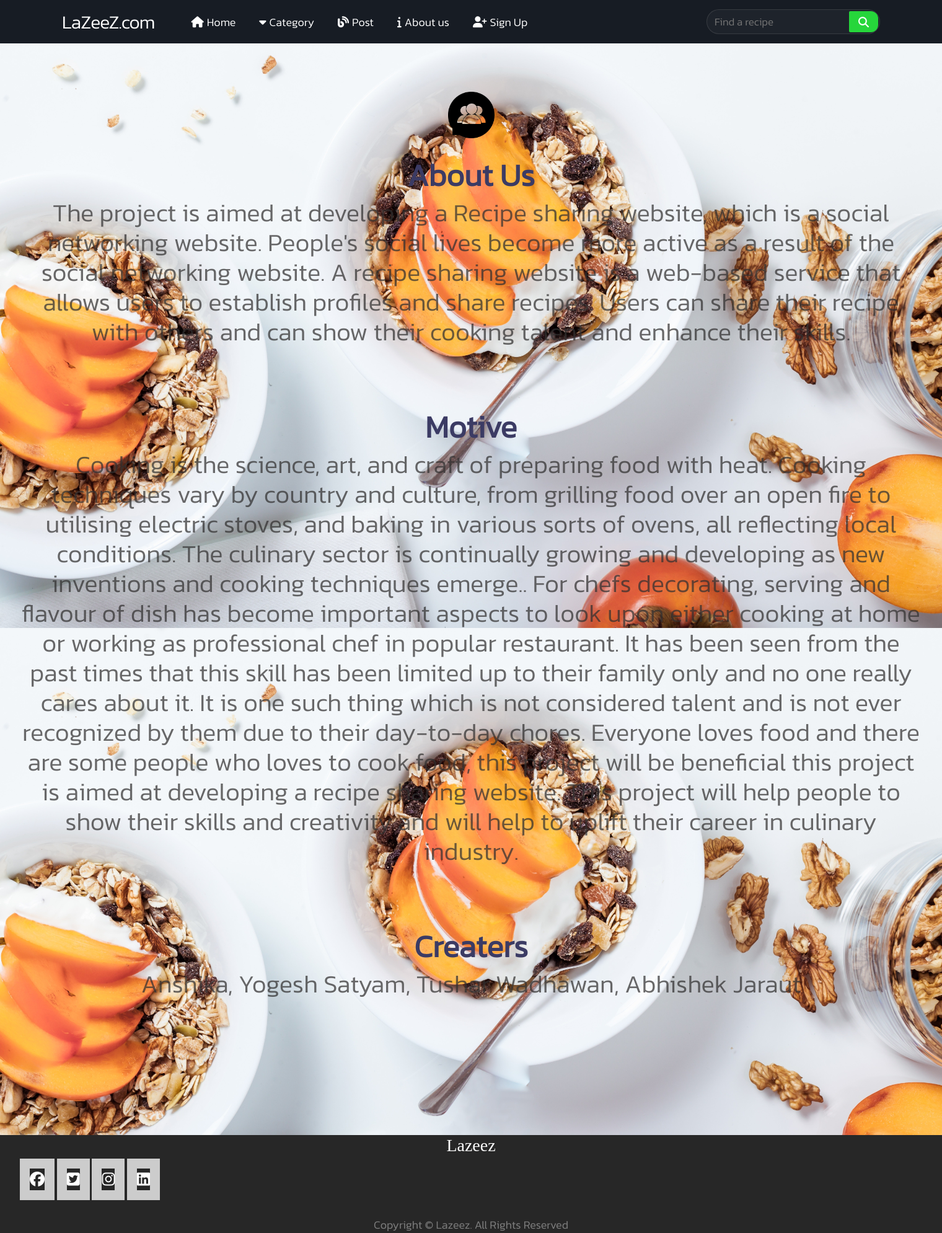
After one commit to Yogesh-satyam/Recipe-Sharing-Website, a Django app: page /aboutus/ in a window 1520 px wide. The commit adds this page. Shown: the whole page at 62% size. Run offline with Django 4.2, Linux system fonts and the light colour scheme; some libraries are stand-ins or nearby versions.

Commit message:
about us added

```diff
--- a/dproject/settings.py
+++ b/dproject/settings.py
@@ -42,7 +42,6 @@ INSTALLED_APPS = [
     'phome',
     'user',
     'userprofile',
-    'crispy_forms'
 ]
 
 MIDDLEWARE = [
--- a/phome/urls.py
+++ b/phome/urls.py
@@ -1,7 +1,7 @@
-from django.contrib import admin
 from django.urls import path
 from phome import views
 
 urlpatterns = [
-    path('',views.index,name='index')
+    path('',views.index,name='index'),
+    path("aboutus/", views.aboutus ,name="aboutus"),
 ]
--- a/phome/views.py
+++ b/phome/views.py
@@ -1,8 +1,11 @@
 from xml.dom import INVALID_MODIFICATION_ERR
-from django.shortcuts import render, HttpResponse
+from django.shortcuts import render
 from .models import Cuisines_category
 def index(request):
 
     Cuisines_categories=Cuisines_category.objects.all()
 
     return render(request,'main/index.html',{'cuisines_categories':Cuisines_categories})
+
+def aboutus(request):
+    return render(request,'aboutus/aboutus.html')
--- a/static/main/css/Style.css
+++ b/static/main/css/Style.css
@@ -62,9 +62,8 @@ nav .nav-items {
 }
 .nav-items li a:hover,
 .categories ul li:hover {
-  color: #26d63b;
+  color: #65eb7dfb;
 }
-#home-active,
 .nav-items li:hover,
 .categories ul li:hover {
   background: rgb(84 136 200 / 92%);
@@ -161,7 +160,7 @@ nav .menu-icon span {
   height: 100vh;
 }
 
-.Fname {
+.main-banner {
   position: absolute;
   width: 900px;
   height: 340px;
@@ -174,7 +173,7 @@ nav .menu-icon span {
   pointer-events: none;
 }
 
-.Fname h1 {
+.banner h1 {
   text-align: center;
   color: #952b1a;
   font-size: 100px;
@@ -184,7 +183,7 @@ nav .menu-icon span {
   margin-top: 74px;
 }
 
-.Fname h2 {
+.banner h2 {
   text-align: center;
   color: #7922b2;
   font-size: 20px;
@@ -276,7 +275,7 @@ nav .menu-icon span {
   text-transform: capitalize;
   border: none;
   outline: none;
-  background: #fff;
+  background: rgb(255, 255, 255);
   border-radius: 5px;
   transition: 0.5s;
   cursor: pointer;
@@ -288,7 +287,7 @@ nav .menu-icon span {
 }
 
 .card-btn:hover {
-  background: #ff7d7d;
+  background: #7b346c;
   color: #fff;
 }
 
@@ -331,7 +330,7 @@ nav .menu-icon span {
   display: flex;
   justify-content: center;
   align-items: center;
-  background: linear-gradient(90deg, rgba(255, 255, 255, 0) 0%, #ffffff03 100%);
+  background: linear-gradient(90deg, rgba(255, 255, 255, 0) 0%, #c957cd03 100%);
   cursor: pointer;
   z-index: 8;
 }
@@ -353,7 +352,7 @@ nav .menu-icon span {
 .pre-btn:hover img,
 .nxt-btn:hover img {
   opacity: 1;
-  background-color: rgba(201, 202, 185, 0.595);
+  background-color: rgba(251, 251, 251, 0.595);
 }
 
 .collection-container {
--- /dev/null
+++ b/static/main/css/aboutus.css
@@ -0,0 +1,107 @@
+.aboutus-body{
+  background-image: url('../img/background5.jpg');
+  background-repeat: no-repeat;
+  background-size: cover;
+  background-position: center;
+  background-attachment: fixed;
+}
+.about-us
+{
+    width: 1500px;
+    padding: 20px;
+    margin: 8rem auto 0;
+    margin-bottom: 100px;
+    text-align: center;
+
+}
+
+.about-us h1
+{
+ padding: 0 0 1px;
+ margin-top: 5px;
+ margin-bottom: 1px;
+ font-size: 50px;
+ font-weight: 1000;
+ color: #3B3B64;
+}
+
+.about-us h2
+{
+  padding: 0 0 50px;
+  margin-top: 5px;
+  margin-bottom: 50px;
+  text-align: center;
+  font-size: 40px;
+  font-weight: 500;
+  color: rgba(50, 48, 48, 0.727);
+}
+
+.inner-footer h3
+{
+ padding: 0 0 5px;
+ margin-top: 70px;
+ margin-bottom: 15px;
+ font-family: lucida;
+ font-size: 28px;
+ text-align: center;
+ color: white;
+}
+
+.info1
+{
+  margin-bottom: 25px;
+  width: 75px;
+}
+
+.inner-footer
+{
+  margin: 0;
+  margin-top: 100px;
+  padding: 0;
+  background-color: #272727;
+}
+
+.social-links
+{
+  display: flex;
+}
+
+.social-links ul
+{
+  text-align: center;
+  padding-bottom: 25px;
+  color: white;
+}
+
+.social-links a
+{
+  font-size: 24px;
+  color: inherit;
+  border: 1pc solid #ccc;
+  width: 40px;
+  height: 40px;
+  text-align: center;
+
+}
+
+.social-items
+{
+  list-style: none;
+}
+
+.social-items a
+{
+  padding: 10px 20px;
+  font-size: 35px;
+  color: white;
+}
+
+.outer-footer
+{
+  padding: 0;
+  text-align: center;
+  color: grey;
+  background-color: #2727278a;
+  font-size: 18px;
+  margin: 0;
+}
--- /dev/null
+++ b/templates/aboutus/aboutus.html
@@ -0,0 +1,108 @@
+{% load static %}
+<!DOCTYPE html>
+<html>
+    <head>
+        <title>Log In</title>
+        <meta charset="UTF-8" />
+        <meta http-equiv="X-UA-Compatible" content="IE=edge" />
+        <meta name="viewport" content="width=device-width, initial-scale=1" />
+        <link type="text/css" href="{% static 'main/css/Style.css' %}" rel="stylesheet" >
+        <link type="text/css" href="{% static 'main/css/Responsive.css' %}" rel="stylesheet" >
+        <link type="text/css" href="{% static 'main/css/aboutus.css' %}" rel="stylesheet">
+        <link rel="preconnect" href="https://fonts.gstatic.com" crossorigin="anonymous" >
+        <link rel="stylesheet" href="https://fonts.googleapis.com/css2?family=Kanit:wght@300&display=swap" >
+        <link href="https://cdn.jsdelivr.net/npm/bootstrap@5.1.3/dist/css/bootstrap.min.css" rel="stylesheet" integrity="sha384-1BmE4kWBq78iYhFldvKuhfTAU6auU8tT94WrHftjDbrCEXSU1oBoqyl2QvZ6jIW3" crossorigin="anonymous">
+        <script src="https://kit.fontawesome.com/6f4051ccb8.js" crossorigin="anonymous"></script>
+        <script src="{% static 'main/js/script.js' %}"  defer></script>
+    </head>
+    <body class="aboutus-body">
+        <header>
+        <nav>
+                <div class="menu-icon">
+                <span class="fas fa-bars"></span>
+                </div>
+                <div class="logo">LaZeeZ.com</div>
+                <div class="nav-items">
+                <li><a href="{% url 'index' %}"><i class="fa fa-home"></i>Home</a></li>
+                <li id="dropdown-menu"><a href="#"><i class="fa fa-caret-down"></i>Category</a>
+                <div class="categories">
+                <ul>
+                    <li><a href="#">Easy Dinner</a></li>
+                    <li><a href="#">Work Lunch</a></li>
+                    <li><a href="#">Air Fyer</a></li>
+                    <li><a href="#">North India</a></li>
+                    <li><a href="#">5 Ingredient Meals</a></li>
+                    <li><a href="#">One Pot Recipe</a></li>
+                    <li><a href="#">Family Dinner</a></li>
+                    <li><a href="#">Date Night</a></li>
+                    <li><a href="#">Slow Cooker Recipes</a></li>
+                    <li><a href="#">Plant Based Meals</a></li>
+                    <li><a href="#">Breakfast</a></li>
+                    <li><a href="#">Lunch</a></li>
+                    <li><a href="#">Dinner</a></li>
+                    <li><a href="#">Desserts</a></li>
+                    <li><a href="#">Snacks</a></li>
+                </ul>
+                </div></li>
+                <li><a href="#"><i class="fa fa-blog"></i>Post</a></li>
+                <li><a href="#"><i class="fa fa-info"></i>About us</a></li>
+                <li><a href={% url 'signup' %}><i class="fa fa-user-plus"></i>Sign Up</a></li>
+                </div>
+                <div class="search-icon">
+                <span class="fa-solid fa-magnifying-glass"></span>
+                </div>
+                <div class="cancel-icon">
+                <span class="fas fa-times"></span>
+                </div>
+                <form  action="#">
+                <input type="search" class="search-data" placeholder="Find a recipe" required>
+                <button type="submit" class="fas fa-search"></button>
+                </form>
+            </nav>
+        </header>
+
+        <div class="about-us">
+            <img class="info1" src="{% static  'main/img/info.png' %}">
+            <h1>About Us</h1>
+            <h2>The project is aimed at developing a Recipe sharing website, which is a social networking website. People's social lives become more active as a result of the social networking website. A recipe sharing website is a web-based service that allows users to establish profiles and share recipes. Users can share their recipe with others and can show their cooking talent and enhance their skills. </h2>
+
+            <h1>Motive</h1>
+            <h2>
+                Cooking is the science, art, and craft of preparing food with heat.
+                Cooking techniques vary by country and culture, from grilling food over an open fire to utilising electric stoves, and baking in various sorts of ovens, all reflecting local conditions. The culinary sector is continually growing and developing as new inventions and cooking techniques emerge.. For chefs decorating, serving and flavour of dish has become important aspects to look upon either cooking at home or working as professional chef in popular restaurant.
+                It has been seen from the past times that this skill has been limited up to their family only and no one really cares about it. It is one such thing which is not considered talent and is not ever recognized by them due to their day-to-day chores.
+
+                Everyone loves food and there are some people who loves to cook food, this project will be beneficial this project is aimed at developing a recipe sharing website. This project will help people to show their skills and creativity and will help to uplift their career in culinary industry.
+            </h2>
+
+
+
+            <h1>Creaters</h1>
+
+            <h2>Anshika,
+            Yogesh Satyam,
+            Tushar Wadhawan,
+            Abhishek Jaraut
+            </h2>
+        </div>
+            </form>
+                <footer class="footer">
+                    <div class="inner-footer">
+                        <h3>Lazeez</h3>
+                        <div class="social-links">
+                            <ul>
+                                <a href="#"><i class="fab fa-facebook"></i></a>
+                                <a href="#"><i class="fab fa-twitter-square"></i></a>
+                                <a href="#"><i class="fab fa-instagram"></i></a>
+                                <a href="#"><i class="fab fa-linkedin"></i></a>
+                            </ul>
+                        </div>
+                        <div class="outer-footer">
+                            Copyright &copy; Lazeez. All Rights Reserved
+                        </div>
+                    </diV>
+                </footer>
+            </form>
+        </div>
+    </body>
+</html>
--- a/templates/main/index.html
+++ b/templates/main/index.html
@@ -27,7 +27,7 @@
 
         <div class="logo">LaZeeZ.com</div>
         <div class="nav-items">
-        <li id="home-active"><a href="#"><i class="fa fa-home"></i>Home</a></li>
+          <li><a href="#"><i class="fa fa-home"></i>Home</a></li>
           <li id="dropdown-menu"><a href="#"><i class="fa fa-caret-down"></i>Recipes</a>
             <div class="categories">
               <ul>
@@ -50,7 +50,7 @@
             </div>
           </li>
           <li><a href="#"><i class="fa fa-blog"></i>Post</a></li>
-        <li><a href="#"><i class="fa fa-info"></i>About us</a></li>
+          <li><a href="{% url 'aboutus' %}"><i class="fa fa-info"></i>About us</a></li>
           {% if user.is_authenticated %}
           <li><a href="{% url 'logout' %}"><i class="fa fa-right-to-bracket"></i>Logout</a></li>
           {% else %}
@@ -77,7 +77,7 @@
 
 
   <div class="banner">
-    <div class="Fname">
+    <div class="main-banner">
       <h1>LaZeeZ</h1>
       <h2>A Recipe is a story that ends with a good meal</h2>
     </div>
--- a/templates/userprofile/Profile.html
+++ b/templates/userprofile/userprofile.html
@@ -1,10 +1,11 @@
+{% load static %}
 <!DOCTYPE html>
-{% load static %}
 <html lang="en">
 <head>
     <meta charset="UTF-8">
     <meta http-equiv="X-UA-Compatible" content="IE=edge">
     <meta name="viewport" content="width=device-width, initial-scale=1.0">
+    <link type="text/css" href="{% static 'main/css/Style.css' %}" rel="stylesheet" >
     <link  type="text/css" href="{% static 'main/css/Responsive.css' %}" rel="stylesheet">
     <link href="https://cdn.jsdelivr.net/npm/bootstrap@5.1.3/dist/css/bootstrap.min.css" rel="stylesheet" integrity="sha384-1BmE4kWBq78iYhFldvKuhfTAU6auU8tT94WrHftjDbrCEXSU1oBoqyl2QvZ6jIW3" crossorigin="anonymous">
 
--- a/user/urls.py
+++ b/user/urls.py
@@ -4,9 +4,10 @@ from .views import login, signup, logout
 from phome import views as home_views
 
 urlpatterns = [
-     path('', home_views.index, name='index'),
+    path('', home_views.index, name='index'),
     path("signup/", signup, name="signup"),
     path("login/", login ,name="login"),
     path("logout/", logout ,name="logout"),
+    path("aboutus/", home_views.aboutus ,name="aboutus"),
 
 ]
--- a/userprofile/urls.py
+++ b/userprofile/urls.py
@@ -1,8 +1,8 @@
 from django.urls import path
-from .views import profile
+from .views import userprofile
 from phome import views as home_views
 urlpatterns = [
     path('', home_views.index, name='index'),
-    path("profile/", profile, name="profile"),
+    path("userprofile/", userprofile, name="userprofile"),
 
 ]
--- a/userprofile/views.py
+++ b/userprofile/views.py
@@ -1,3 +1,5 @@
 from django.shortcuts import render, HttpResponse
-def profile(request):
-    return render(request,"userprofile/Profile.html")
+
+
+def userprofile(request):
+    return render(request,'userprofile/userprofile.html')
```
Also changed, not shown: templates/user/login.html (+7 -13 lines), templates/user/signup.html (+5 -11 lines), user/views.py (+2 -7 lines), db.sqlite3, static/main/img/background5.jpg (added), static/main/img/info.png (added). Lines whose indentation alone changed are shown as unchanged.
